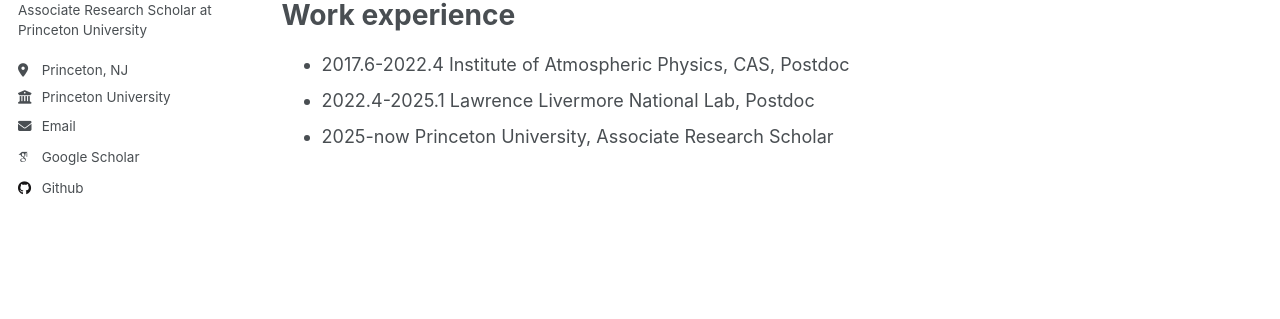
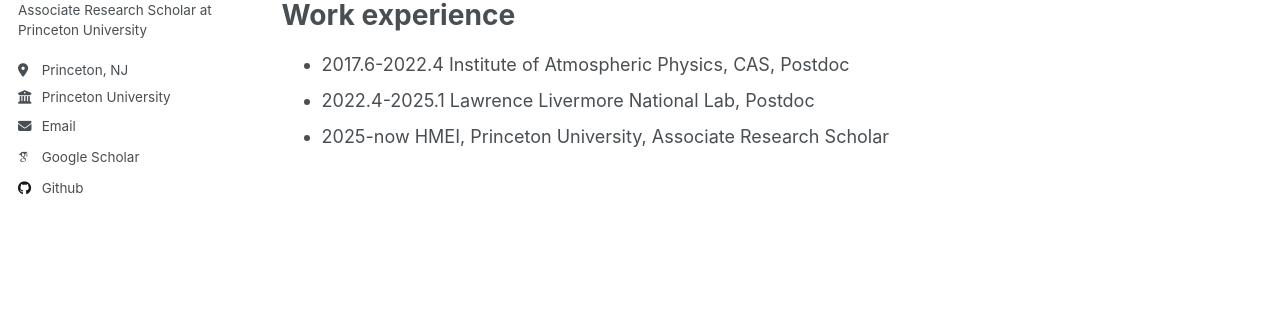
Before and after one commit to jinbox2000/jinbox2000.github.io, a Jekyll site: the page built from _pages/cv.md, in a window 1280 px wide. Shown: the part 282-601 px from the top of the page. Built offline with Jekyll 4.4.1, drawn with Linux system fonts in a browser that asks for light colours; some web fonts are replaced.

Commit message:
Update cv.md

```diff
--- a/_pages/cv.md
+++ b/_pages/cv.md
@@ -18,4 +18,4 @@ Work experience
 ======
 * 2017.6-2022.4 Institute of Atmospheric Physics, CAS, Postdoc
 * 2022.4-2025.1 Lawrence Livermore National Lab, Postdoc
-* 2025-now      Princeton University, Associate Research Scholar
+* 2025-now      HMEI, Princeton University, Associate Research Scholar
```
